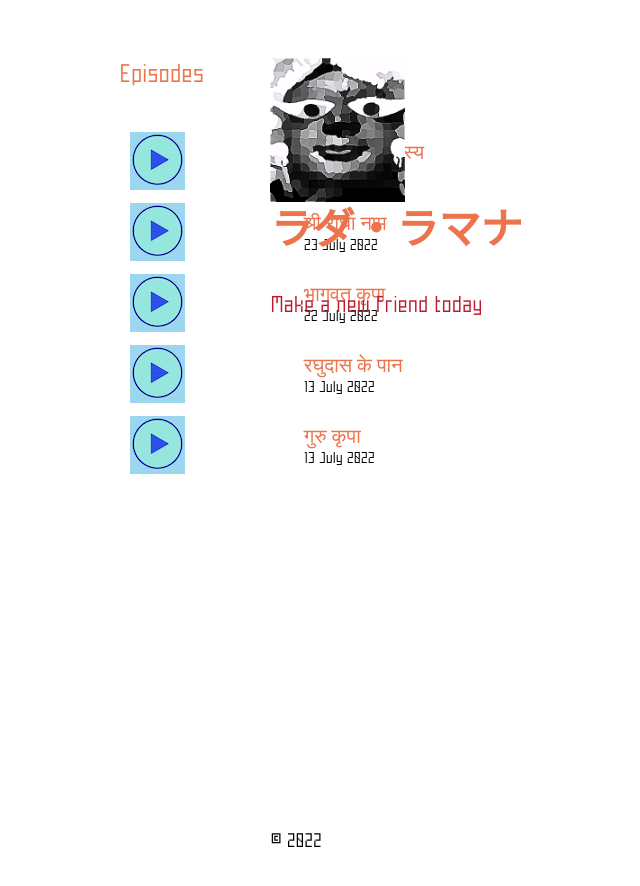
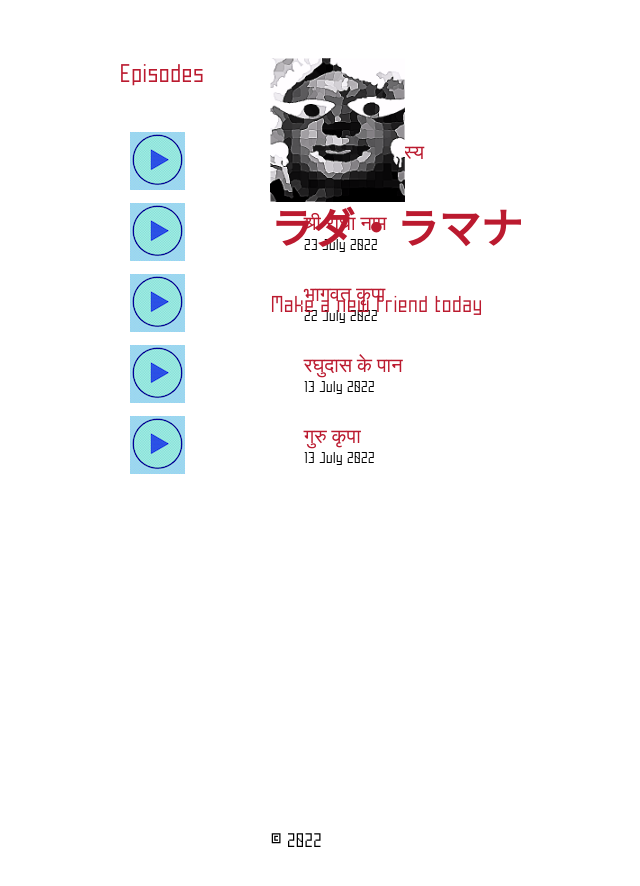
Before and after one commit to nacicatus/radharaman, a Jekyll site: the page built from index.md, in a window 1280 px wide. Shown: the top 886 px of the page, without its empty margins (195-835 px from the left). Built offline with Jekyll 4.4.1, drawn with Linux system fonts in a browser that asks for light colours.

Commit message:
Update jekyll-theme-minimal.scss

```diff
--- a/_sass/jekyll-theme-minimal.scss
+++ b/_sass/jekyll-theme-minimal.scss
@@ -10,14 +10,14 @@ body {
 }
 
 h1, h2 {
-  color:#000;
+  color:#bb1a2f;
   margin:0 0 40px;
   font: "Mecha";
   font-style:normal;
 }
 
 h3, h4, h5, h6 {
-  color:#000;
+  color:#bb1a2f;
   margin:0 0 20px;
   font: "Noto-Sans-regular";
   font-style:normal;
@@ -39,7 +39,7 @@ h1 {
 }
 
 h2 {
-  color:#ed734d;
+  color:#bb1a2f;
   font-size:26px;
   font-weight:normal;
 }
@@ -50,7 +50,7 @@ h3, h4, h5, h6 {
 }
 
 a {
-  color:#ed734d;
+  color:#bb1a2f;
   text-decoration:none;
 }
 
@@ -60,7 +60,7 @@ a:hover, a:focus {
 
 a small {
   font-size:16px;
-  color:#65d44c;
+  color:#bb1a2f;
   margin-top:-0.3em;
   display:block;
 }
@@ -214,7 +214,7 @@ footer {
 @media print, screen and (max-width: 960px) {
 
   div.wrapper {
-    width:auto;
+    width:40%;
     margin:0;
   }
 
@@ -282,6 +282,6 @@ footer {
   body {
     padding:0.4in;
     font-size:12pt;
-    color:#444;
+    color:#bb1a2f;
   }
 }
```
